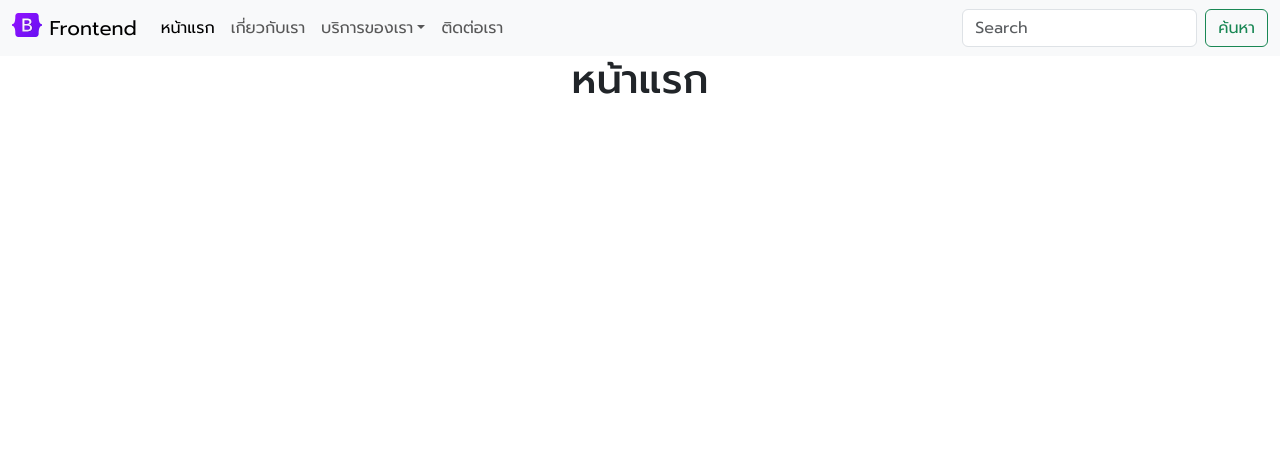
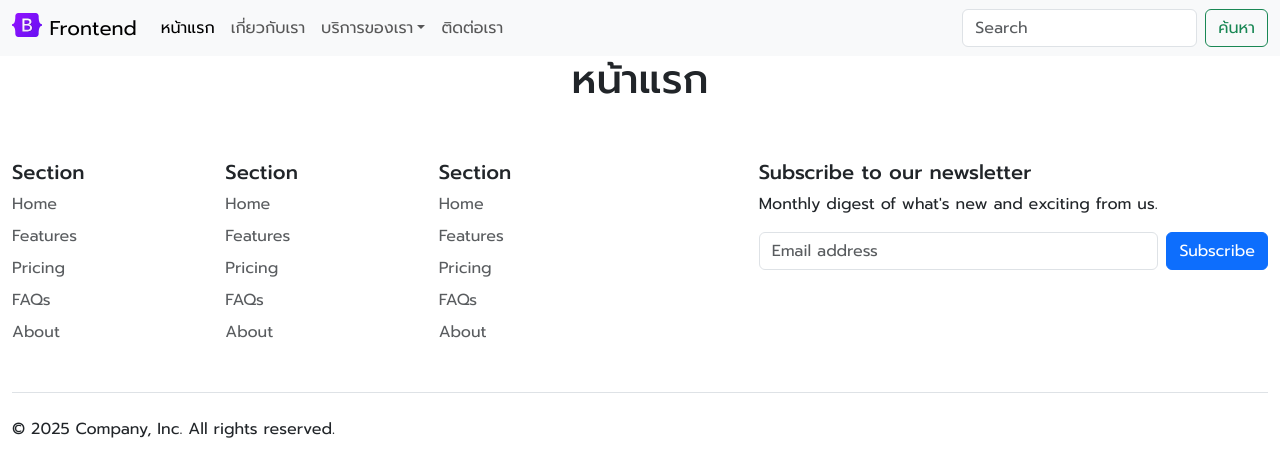
Before and after one commit to Oumpt/frontend046, a Next.js app: page / in a window 1280 px wide. Shown: the top 476 px of the page. Built offline with nearby package versions, Linux system fonts and the light colour scheme.

Commit message:
Update layout.js

```diff
--- a/app/layout.js
+++ b/app/layout.js
@@ -2,6 +2,8 @@
 import Navigation from "./component/navigation";
 import 'bootstrap/dist/css/bootstrap.min.css';
 import 'bootstrap-icons/font/bootstrap-icons.css';
+import Footer from "./component/Footer";
+
 
 import { Prompt } from 'next/font/google';
 const prompt = Prompt({
@@ -23,7 +25,9 @@ export default function RootLayout({ children }) {
       <body className={prompt.className}>
 
         <Navigation />
+
         {children}
+        <Footer />
       </body>
     </html>
   );
```
